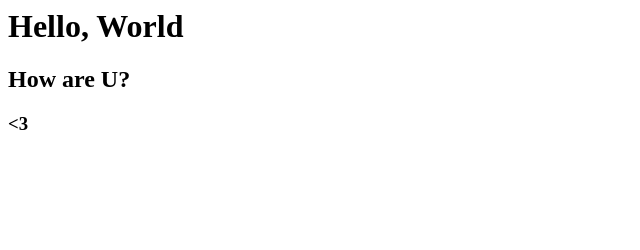
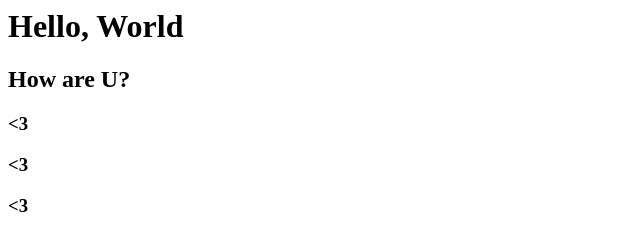
Before and after one commit to andy0130tw/sitcon-camp-2015-test, a plain HTML site: page index.html in a window 1280 px wide. Shown: the full height of the page, 0-640 px from the left. Drawn offline with Linux system fonts and the light colour scheme.

Commit message:
more <3 x 3

```diff
--- a/index.html
+++ b/index.html
@@ -1,3 +1,5 @@
 <h1>Hello, World</h1>
 <h2>How are U?</h2>
 <h3>&lt;3</h3>
+<h3>&lt;3</h3>
+<h3>&lt;3</h3>
```
